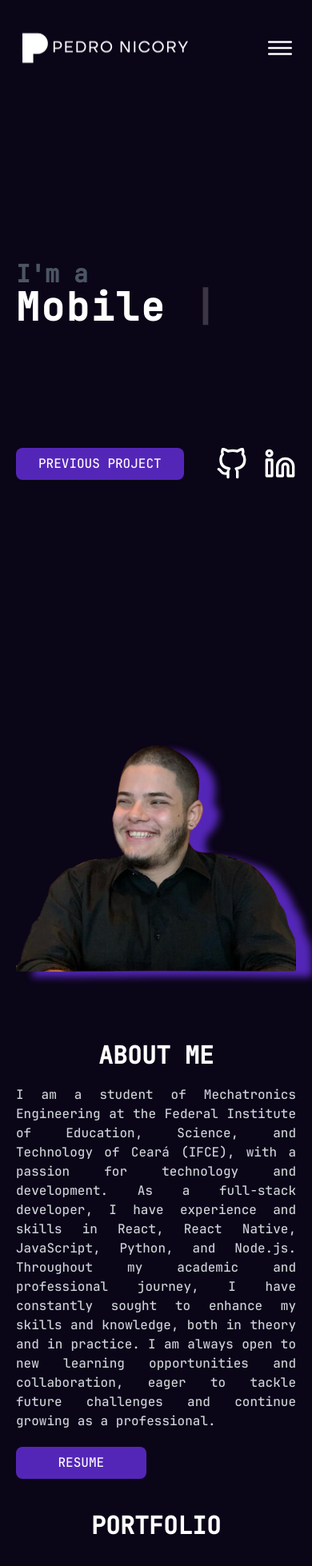
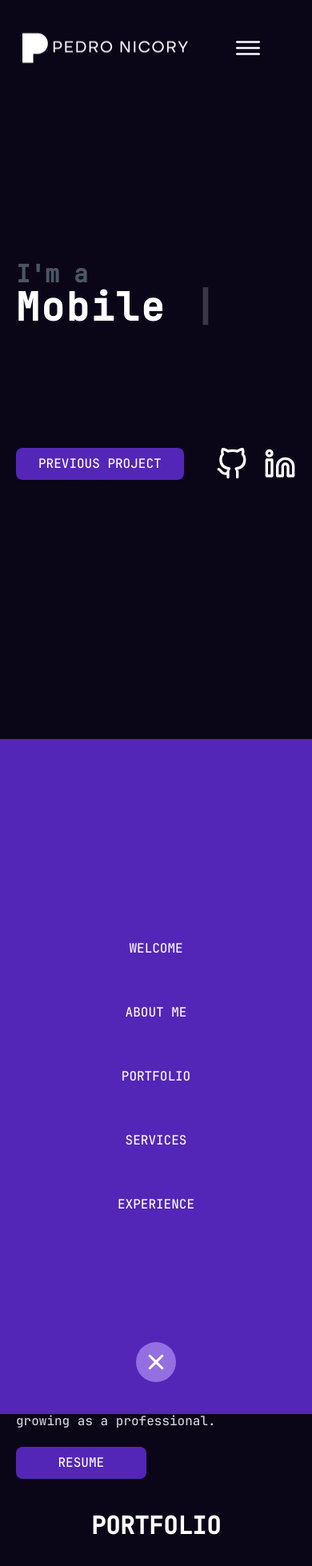
Before and after one commit to nicoryy/nicoryy.github.io, a React (Vite) app: page / in a window 390 px wide. Shown: the top 1958 px of the page at 80% size. Built offline with nearby package versions, Linux system fonts and the light colour scheme.

Commit message:
refactor: responsive style + feat: scroll to top

```diff
--- a/src/sections/Nav.jsx
+++ b/src/sections/Nav.jsx
@@ -1,49 +1,62 @@
-import React from "react";
+import React, { useEffect, useState } from "react";
 import hlogo from "../../assets/w-logo.png";
 import { IoIosClose, IoIosMenu } from "react-icons/io";
 import GotoBtn from "../components/GotoBtn";
+import { FaArrowUp } from "react-icons/fa";
 
 const Nav = () => {
-  // GOTA FIX THIS ON LAPTOP WIDTH
-  function handleNavMenu() {
-    const menu = document.querySelector("#menu");
-    const close = document.querySelector("#close");
-    const nav = document.querySelector("#nav");
+  const [isMenuOpen, setMenuOpen] = useState(false);
+  const [isVisible, setIsVisible] = useState(false);
 
-    nav.classList.toggle("2xs:translate-y-[200%]");
-    menu.classList.toggle("hidden");
-    close.classList.toggle("hidden");
-  }
+  const toggleVisibility = () => {
+    if (window.scrollY > 300) {
+      setIsVisible(true);
+    } else {
+      setIsVisible(false);
+    }
+  };
 
+  const scrollToTop = () => {
+    window.scrollTo({
+      top: 0,
+      behavior: "smooth",
+    });
+  };
+
+  useEffect(() => {
+    window.addEventListener("scroll", toggleVisibility);
+    return () => {
+      window.removeEventListener("scroll", toggleVisibility);
+    };
+  }, []);
   return (
-    <header
-      className="max-h-[120px]
-      w-[calc(100vw-10rem)]
-      max-xs:w-full
-      "
-    >
+    <header className="h-[120px] w-[calc(100vw-10rem)] lg:w-full relative ">
+      <FaArrowUp
+        onClick={() => scrollToTop()}
+        className={`lg:bottom-20 lg:right-20 bottom-10 right-10 bg-subpurple p-2 rounded-md fixed z-50 transition duration-500 ease-in-out ${
+          isVisible ? "translate-x-0" : "translate-x-40"
+        }`}
+        size={40}
+        color="white"
+      />
       <nav className=" py-5 flex items-center mx-auto justify-between text-white uppercase">
         <img className="w-56" src={hlogo} alt="horizontal_logo" />
 
         <section
           id="nav"
-          className="lg:static lg:min-h-fit absolute
-          lg:bg-transparent bg-purple-600 min-h-[60vh]
-          left-0 top-[-100%] lg:w-auto w-[calc(100vw-10rem)]
-          flex items-center justify-center
-          transition-transform rounded-xl duration-500
-          lg:mx-0 mx-20 ease-out
-          2xs:mx-5 2xs:w-[calc(100vw-2.5rem)] 2xs:top-[-105%]
-          lg:translate-y-[0%]
-          "
+          className={`lg:static bg-purple lg:bg-transparent z-50 m-auto top-0 left-0 right-0 bottom-0 grid place-items-center fixed transition duration-1000 ease-in-out
+            ${
+              isMenuOpen
+                ? "translate-y-0"
+                : "lg:inline-block translate-y-[calc(100%+5rem)] lg:translate-y-0"
+            }`}
         >
-          <ul
-            className="flex lg:gap-10 gap-14 lg:flex-row
-          flex-col lg:items-center text-center"
-          >
+          <ul className="lg:flex lg:flex-row grid lg:items-center text-center lg:gap-10 gap-14 ">
             <li>
               <a
-                onClick={() => handleNavMenu()}
+                onClick={() => {
+                  setMenuOpen(!isMenuOpen);
+                }}
                 className="hover:text-subpurple ease-in transition duration-300"
                 href="#Welcome"
               >
@@ -52,7 +65,9 @@ const Nav = () => {
             </li>
             <li>
               <a
-                onClick={() => handleNavMenu()}
+                onClick={() => {
+                  setMenuOpen(!isMenuOpen);
+                }}
                 className=" hover:text-subpurple ease-in transition duration-300 text-nowrap"
                 href="#About"
               >
@@ -61,7 +76,9 @@ const Nav = () => {
             </li>
             <li>
               <a
-                onClick={() => handleNavMenu()}
+                onClick={() => {
+                  setMenuOpen(!isMenuOpen);
+                }}
                 className="hover:text-subpurple ease-in transition duration-300"
                 href="#Portfolio"
               >
@@ -70,7 +87,9 @@ const Nav = () => {
             </li>
             <li>
               <a
-                onClick={() => handleNavMenu()}
+                onClick={() => {
+                  setMenuOpen(!isMenuOpen);
+                }}
                 className="hover:text-subpurple ease-in transition duration-300"
                 href="#Services"
               >
@@ -79,7 +98,9 @@ const Nav = () => {
             </li>
             <li>
               <a
-                onClick={() => handleNavMenu()}
+                onClick={() => {
+                  setMenuOpen(!isMenuOpen);
+                }}
                 className="hover:text-subpurple ease-in transition duration-300"
                 href="#Experience"
               >
@@ -87,26 +108,25 @@ const Nav = () => {
               </a>
             </li>
           </ul>
+          <IoIosClose
+            onClick={() => {
+              setMenuOpen(!isMenuOpen);
+            }}
+            size={50}
+            className="cursor-pointer lg:hidden z-50 fixed bottom-10 bg-subpurple rounded-full left-1/2 transform -translate-x-1/2"
+          />
         </section>
 
         <section className="flex gap-5">
-          {/* <button className="hover:text-purple-900 hover:bg-purple-200 duration-300 uppercase my-auto py-3 px-8 bg-purple-900 rounded-lg">
-            Contact
-          </button> */}
-          <GotoBtn class="max-[425px]:hidden" goto="#contact">
+          <GotoBtn class="hidden lg:inline" goto="#contact">
             Contact
           </GotoBtn>
           <IoIosMenu
-            id="menu"
-            onClick={(e) => handleNavMenu(e)}
+            onClick={() => {
+              setMenuOpen(!isMenuOpen);
+            }}
             size={40}
-            className="cursor-pointer lg:hidden"
-          />
-          <IoIosClose
-            id="close"
-            onClick={(e) => handleNavMenu(e)}
-            size={40}
-            className="cursor-pointer hidden lg:hidden"
+            className="cursor-pointer lg:hidden absolute top-10 -right-20"
           />
         </section>
       </nav>
```
